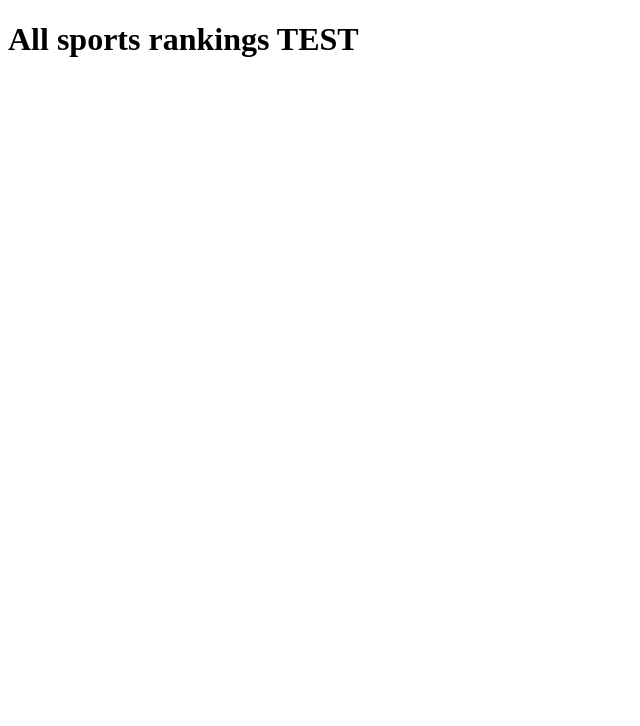
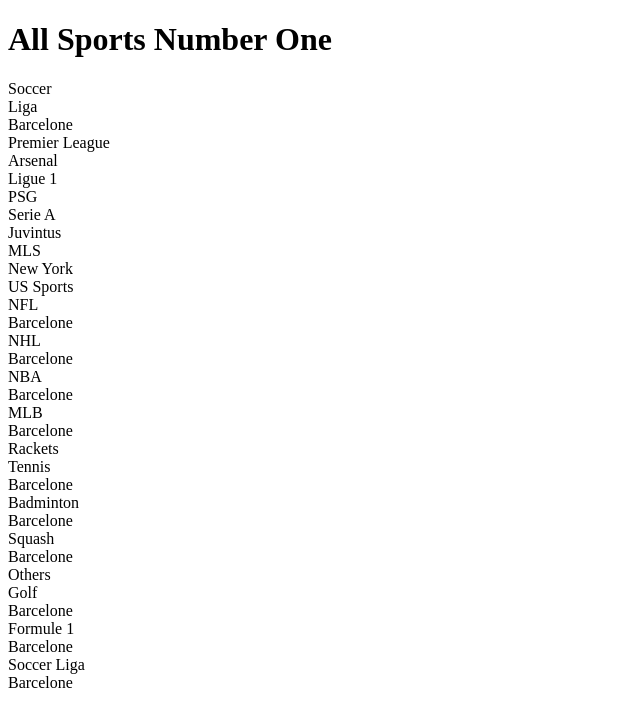
Before and after one commit to CrappyWebsites/crappywebsites.github.io, a plain HTML site: page index.html in a window 1280 px wide. Shown: the whole page, without its empty margins (0-640 px from the left). Drawn offline with Linux system fonts and the light colour scheme.

Commit message:
Init content

```diff
--- a/index.html
+++ b/index.html
@@ -14,8 +14,162 @@
 <title>All sports rankings</title>
 </head>
 <body>
+    <div class="panel panel-default">
+        <div class="panel-body">
+            <h1>All Sports Number One</h1>
+        </div>
+    </div>
+    <div class="panel panel-default">
+        <div class="panel-heading">Soccer</div>
+        <div class="panel-body">
+            <div class="row">
+                <div class="col-xs-6 col-sm-2 sport">
+                    <div class="label label-default">
+                        Liga
+                    </div>
+                    <div>
+                        Barcelone
+                    </div>
+                </div>
+                <div class="col-xs-6 col-sm-2 sport">
+                    <div class="label label-default">
+                        Premier League
+                    </div>
+                    <div>
+                        Arsenal
+                    </div>
+                </div>
+                <div class="col-xs-6 col-sm-2 sport">
+                    <div class="label label-default">
+                        Ligue 1
+                    </div>
+                    <div>
+                        PSG
+                    </div>
+                </div>
+                <div class="col-xs-6 col-sm-2 sport">
+                    <div class="label label-default">
+                        Serie A
+                    </div>
+                    <div>
+                        Juvintus
+                    </div>
+                </div>
+                <div class="col-xs-6 col-sm-2 sport">
+                    <div class="label label-default">
+                        MLS
+                    </div>
+                    <div>
+                        New York
+                    </div>
+                </div>
+            </div>
+        </div>
+    </div>
 
-<h1>All sports rankings TEST</h1>
+    <div class="panel panel-default">
+        <div class="panel-heading">US Sports</div>
+        <div class="panel-body">
+            <div class="row">
+                <div class="col-xs-6 col-sm-2 sport">
+                    <div class="label label-default">
+                        NFL
+                    </div>
+                    <div>
+                        Barcelone
+                    </div>
+                </div>
+                <div class="col-xs-6 col-sm-2 sport">
+                    <div class="label label-default">
+                        NHL
+                    </div>
+                    <div>
+                        Barcelone
+                    </div>
+                </div>
+                <div class="col-xs-6 col-sm-2 sport">
+                    <div class="label label-default">
+                        NBA
+                    </div>
+                    <div>
+                        Barcelone
+                    </div>
+                </div>
+                <div class="col-xs-6 col-sm-2 sport">
+                    <div class="label label-default">
+                        MLB
+                    </div>
+                    <div>
+                        Barcelone
+                    </div>
+                </div>
+            </div>
+        </div>
+    </div>
+
+    <div class="panel panel-default">
+        <div class="panel-heading">Rackets</div>
+        <div class="panel-body">
+            <div class="row">
+                <div class="col-xs-6 col-sm-2 sport">
+                    <div class="label label-default">
+                        Tennis
+                    </div>
+                    <div>
+                        Barcelone
+                    </div>
+                </div>
+                <div class="col-xs-6 col-sm-2 sport">
+                    <div class="label label-default">
+                        Badminton
+                    </div>
+                    <div>
+                        Barcelone
+                    </div>
+                </div>
+                <div class="col-xs-6 col-sm-2 sport">
+                    <div class="label label-default">
+                        Squash
+                    </div>
+                    <div>
+                        Barcelone
+                    </div>
+                </div>
+            </div>
+        </div>
+    </div>
+
+    <div class="panel panel-default">
+        <div class="panel-heading">Others</div>
+        <div class="panel-body">
+            <div class="row">
+                <div class="col-xs-6 col-sm-2 sport">
+                    <div class="label label-default">
+                        Golf
+                    </div>
+                    <div>
+                        Barcelone
+                    </div>
+                </div>
+                <div class="col-xs-6 col-sm-2 sport">
+                    <div class="label label-default">
+                        Formule 1
+                    </div>
+                    <div>
+                        Barcelone
+                    </div>
+                </div>
+                <div class="col-xs-6 col-sm-2 sport">
+                    <div class="label label-default">
+                        Soccer Liga
+                    </div>
+                    <div>
+                        Barcelone
+                    </div>
+                </div>
+            </div>
+        </div>
+    </div>
 
 </body>
 </html>
```
